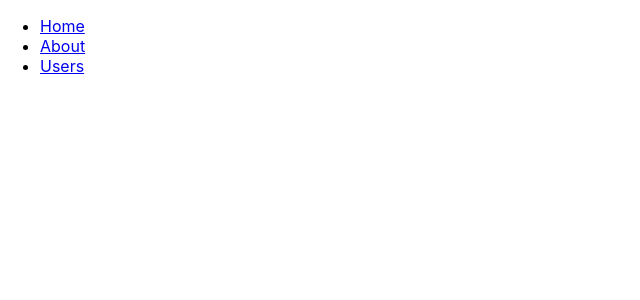
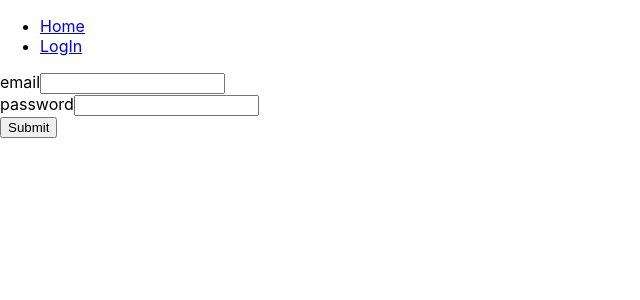
Before and after one commit to insafmechergui/auction, a React (Create React App) app in the folder client/: page /LogIn in a window 1280 px wide. Shown: the top 300 px of the page, without its empty margins (0-640 px from the left). Built offline with nearby package versions, Linux system fonts and the light colour scheme.

Commit message:
Auction app

```diff
--- a/client/src/App.js
+++ b/client/src/App.js
@@ -1,7 +1,6 @@
 import React, { useState, useEffect } from "react";
 import { BrowserRouter as Router, Switch, Route, Link } from "react-router-dom";
-import About from "./components/about";
-import Users from "./components/users";
+import LogIn from "./components/LogIn.js";
 import "./App.css";
 
 import productService from "./services/productService";
@@ -22,20 +21,14 @@ function App() {
               <Link to="/">Home</Link>
             </li>
             <li>
-              <Link to="/about">About</Link>
-            </li>
-            <li>
-              <Link to="/users">Users</Link>
+              <Link to="/LogIn">LogIn</Link>
             </li>
           </ul>
         </nav>
 
         <Switch>
-          <Route path="/about">
-            <About />
-          </Route>
-          <Route path="/users">
-            <Users />
+          <Route path="/LogIn">
+            <LogIn />
           </Route>
         </Switch>
       </div>
--- /dev/null
+++ b/client/src/components/LogIn.js
@@ -0,0 +1,54 @@
+import React from "react";
+class LogIn extends React.Component {
+  constructor() {
+    super();
+    this.state = {
+      email: "",
+      password: ""
+    };
+    this.handleChange = this.handleChange.bind(this);
+    this.handleSubmit = this.handleSubmit.bind(this);
+  }
+
+  handleChange(e) {
+    this.setState({ [e.target.name]: e.target.value });
+  }
+
+  handleSubmit(e) {
+    this.state.email === "" || this.state.password === ""
+      ? alert("fill them bitch")
+      : alert(
+          `someone trynna submit ${this.state.email} ${this.state.password}`
+        );
+    e.preventDefault();
+  }
+
+  render() {
+    return (
+      <form onSubmit={this.handleSubmit}>
+        <label for="email">
+          email
+          <input
+            type="text"
+            name="email"
+            value={this.state.email}
+            onChange={this.handleChange}
+          />
+        </label>
+        <br />
+        <label for="password">
+          password
+          <input
+            type="password"
+            name="password"
+            value={this.state.password}
+            onChange={this.handleChange}
+          />
+        </label>
+        <br />
+        <input type="submit" value="Submit" />
+      </form>
+    );
+  }
+}
+export default LogIn;
--- a/client/src/components/about.js
+++ /dev/null
@@ -1,10 +0,0 @@
-import React from "react";
-class About extends React.Component {
-  constructor() {
-    super();
-  }
-  render() {
-    return <div>about </div>;
-  }
-}
-export default About;
```
